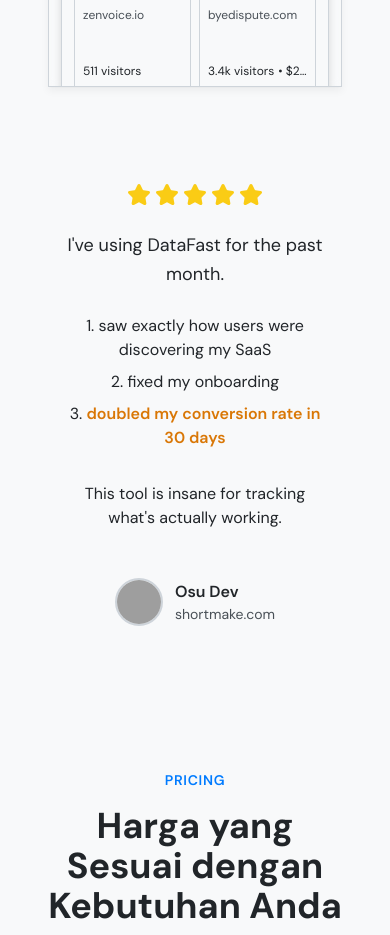
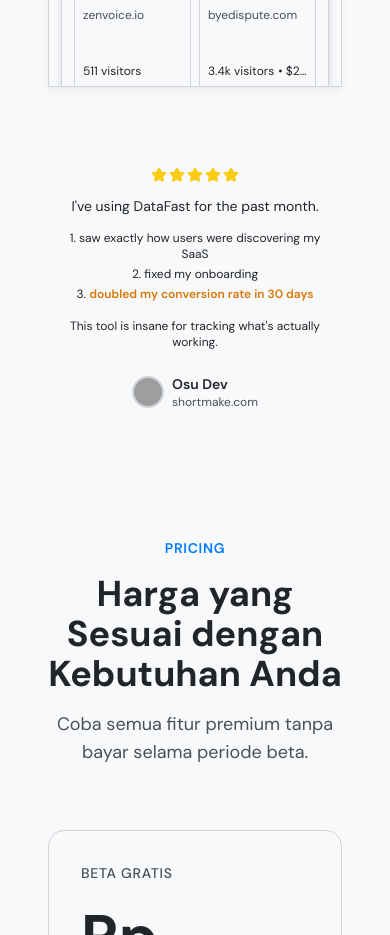
Before and after one commit to manikandareas/datafast-clone-maker, a React (Vite) app: page / in a window 390 px wide. Shown: the part 7200-8135 px from the top of the page. Built offline with nearby package versions, Linux system fonts and the light colour scheme; grey boxes are pictures that could not be loaded; the HTML template or start-up script is replaced by a standard one.

Commit message:
Compact FeaturedTestimonial section
Reduce spacing and font sizes to make testimonial area more compact (smaller padding, margins, text, and icon sizes) in src/components/FeaturedTestimonial.tsx.

```diff
--- a/src/components/FeaturedTestimonial.tsx
+++ b/src/components/FeaturedTestimonial.tsx
@@ -3,23 +3,23 @@ import { Star } from "lucide-react";
 
 export const FeaturedTestimonial = () => {
   return (
-    <section className="py-12 md:py-20 lg:py-24 px-4 bg-secondary/30">
-      <div className="container mx-auto max-w-3xl">
-        <div className="text-center space-y-6 md:space-y-8">
+    <section className="py-8 md:py-12 px-4 bg-secondary/30">
+      <div className="container mx-auto max-w-2xl">
+        <div className="text-center space-y-3 md:space-y-4">
           {/* Stars */}
-          <div className="flex justify-center gap-1">
+          <div className="flex justify-center gap-0.5">
             {[...Array(5)].map((_, i) => (
-              <Star key={i} className="h-6 w-6 md:h-8 md:w-8 fill-yellow-400 text-yellow-400" />
+              <Star key={i} className="h-4 w-4 md:h-5 md:w-5 fill-yellow-400 text-yellow-400" />
             ))}
           </div>
 
           {/* Main Quote */}
-          <p className="text-lg md:text-xl lg:text-2xl text-foreground/90 leading-relaxed px-4">
+          <p className="text-sm md:text-base lg:text-lg text-foreground/90 leading-relaxed px-4">
             I've using DataFast for the past month.
           </p>
 
           {/* Numbered List */}
-          <div className="space-y-2 text-base md:text-lg lg:text-xl text-foreground/80 px-4">
+          <div className="space-y-1 text-xs md:text-sm lg:text-base text-foreground/80 px-4">
             <p>1. saw exactly how users were discovering my SaaS</p>
             <p>2. fixed my onboarding</p>
             <p>
@@ -28,13 +28,13 @@ export const FeaturedTestimonial = () => {
           </div>
 
           {/* Closing Statement */}
-          <p className="text-base md:text-lg lg:text-xl text-foreground/80 pt-2 md:pt-4 px-4">
+          <p className="text-xs md:text-sm lg:text-base text-foreground/80 pt-1 md:pt-2 px-4">
             This tool is insane for tracking what's actually working.
           </p>
 
           {/* Author */}
-          <div className="flex items-center justify-center gap-3 md:gap-4 pt-6 md:pt-8">
-            <Avatar className="h-12 w-12 md:h-14 md:w-14 border-2 border-border flex-shrink-0">
+          <div className="flex items-center justify-center gap-2 md:gap-3 pt-3 md:pt-4">
+            <Avatar className="h-8 w-8 md:h-10 md:w-10 border-2 border-border flex-shrink-0">
               <AvatarImage
                 src="https://api.dicebear.com/7.x/avataaars/svg?seed=Osu"
                 alt="Osu Dev"
@@ -42,8 +42,8 @@ export const FeaturedTestimonial = () => {
               <AvatarFallback>OD</AvatarFallback>
             </Avatar>
             <div className="text-left">
-              <div className="font-semibold text-foreground text-base md:text-lg">Osu Dev</div>
-              <div className="text-sm md:text-base text-muted-foreground">shortmake.com</div>
+              <div className="font-semibold text-foreground text-sm md:text-base">Osu Dev</div>
+              <div className="text-xs md:text-sm text-muted-foreground">shortmake.com</div>
             </div>
           </div>
         </div>
```
